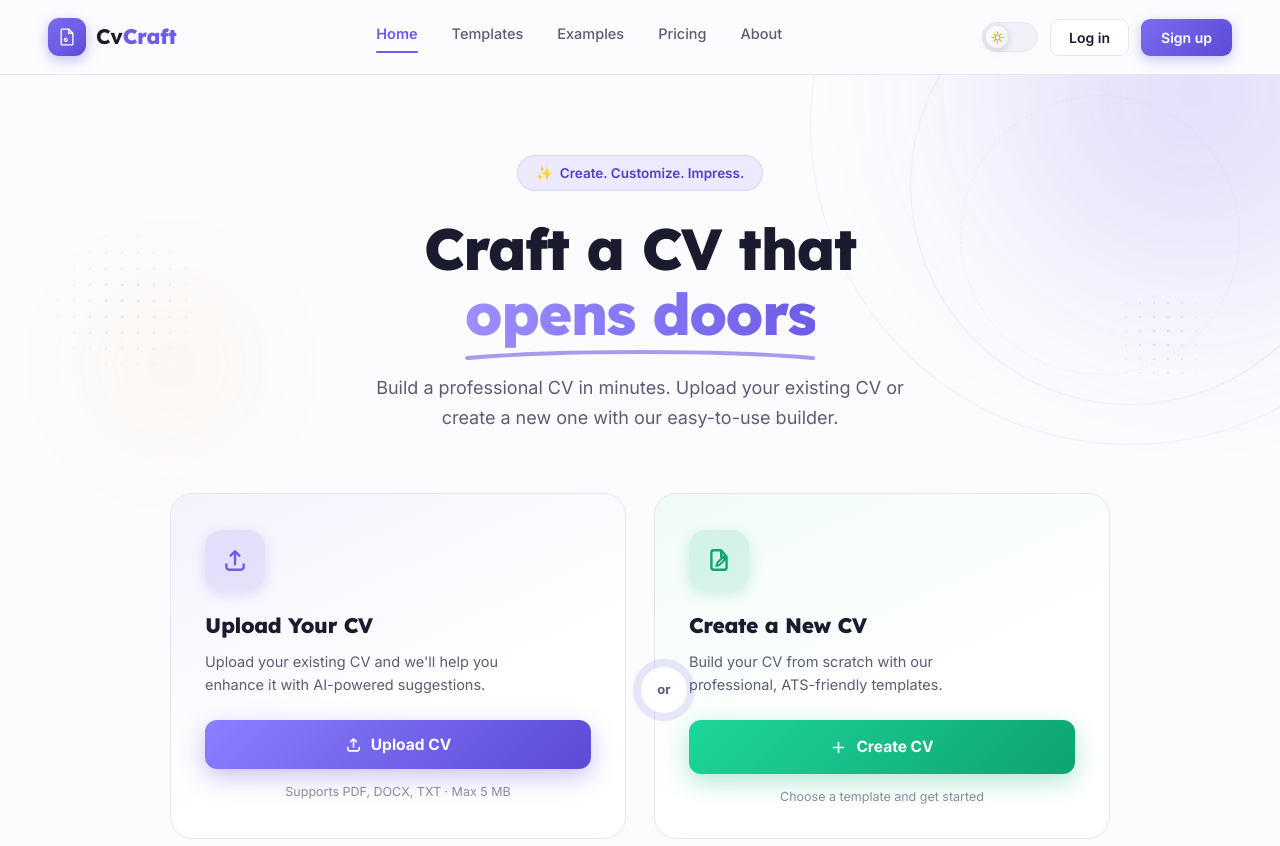
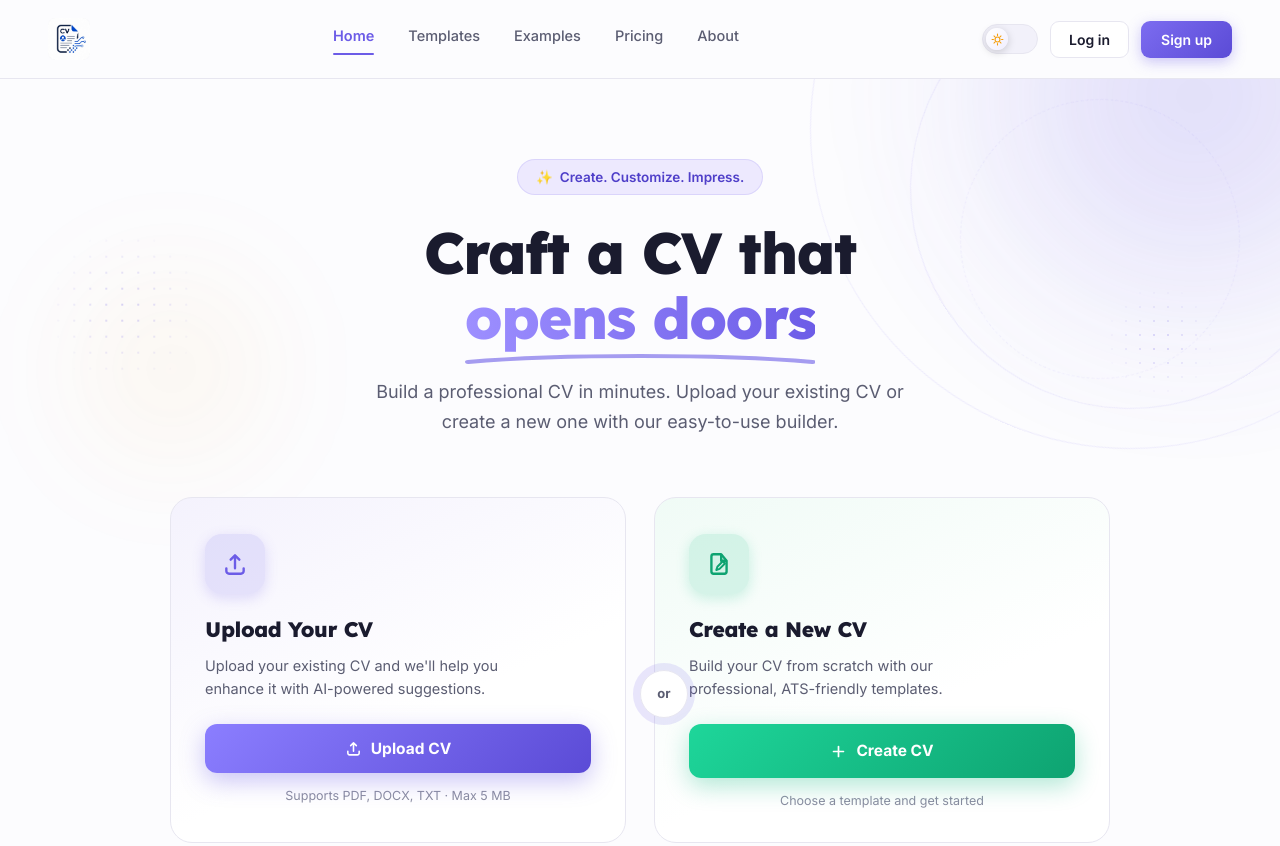
Before and after one commit to wajuayaan-ui/cvcraft, a website: page public/index.html in a window 1280 px wide. Shown: the top 846 px of the page. Drawn offline with Linux system fonts and the light colour scheme.

Commit message:
Update index.html

```diff
--- a/public/index.html
+++ b/public/index.html
@@ -185,17 +185,10 @@ button{ font-family:inherit; }
   animation:fadeDown .6s cubic-bezier(.16,.8,.3,1) both;
   transition:background .4s, border-color .4s;
 }
-.brand{ display:flex; align-items:center; gap:10px; cursor:pointer; }
-.brand-mark{
-  width:38px; height:38px; border-radius:11px;
-  background:linear-gradient(135deg,#7C6CF0 0%,#6C5CE7 55%,#5B4BD6 100%);
-  display:flex; align-items:center; justify-content:center;
-  box-shadow:0 4px 14px rgba(108,92,231,.4); flex-shrink:0;
-  transition:transform .35s cubic-bezier(.34,1.56,.64,1), box-shadow .3s;
-}
-.brand:hover .brand-mark{ transform:rotate(-10deg) scale(1.1); box-shadow:0 6px 22px rgba(108,92,231,.55); }
-.brand-name{ font-weight:700; font-size:21px; letter-spacing:-.3px; color:var(--ink); transition:color .3s; }
-.brand-name b{ color:var(--indigo); font-weight:800; }
+.brand{ display:flex; align-items:center; cursor:pointer; }
+.brand-logo{ height:42px; width:auto; display:block; transition:transform .3s cubic-bezier(.34,1.56,.64,1), opacity .2s; }
+.brand:hover .brand-logo{ transform:scale(1.04); opacity:.9; }
+body.dark .brand-logo{ filter:brightness(1.15); }
 
 .nav-links{ display:flex; align-items:center; gap:34px; }
 .nav-links a{
@@ -695,7 +688,7 @@ body:not(.dark) .bg-star{ display:none; }
 
 @media(max-width:540px){
   .nav{ padding:13px 16px; }
-  .brand-name{ font-size:18px; }
+  .brand-logo{ height:34px; }
   .hero{ padding:40px 14px 0; }
   .hero h1{ font-size:28px; letter-spacing:-.8px; line-height:1.18; }
   .hero-sub{ font-size:14.5px; max-width:100%; margin:16px auto 0; }
@@ -733,16 +726,8 @@ body:not(.dark) .bg-star{ display:none; }
 
 <!-- ─── NAV ─── -->
 <nav class="nav">
-  <div class="brand">
-    <div class="brand-mark">
-      <svg width="20" height="20" viewBox="0 0 24 24" fill="none">
-        <path d="M6 2.5h8l5 5v13a1 1 0 0 1-1 1H6a1 1 0 0 1-1-1V3.5a1 1 0 0 1 1-1z" stroke="#fff" stroke-width="1.6" stroke-linejoin="round"/>
-        <path d="M14 2.5v5h5" stroke="#fff" stroke-width="1.6" stroke-linejoin="round"/>
-        <circle cx="10.5" cy="15.5" r="2.5" fill="#fff"/>
-        <path d="M9.6 15.6l.6.6 1.4-1.4" stroke="#6C5CE7" stroke-width="1.1" stroke-linecap="round" stroke-linejoin="round"/>
-      </svg>
-    </div>
-    <div class="brand-name">Cv<b>Craft</b></div>
+  <div class="brand" onclick="location.href='index.html'" style="cursor:pointer;">
+    <img src="cvcraft-logo.png" alt="CvCraft.ai" class="brand-logo">
   </div>
 
   <div class="nav-links">
@@ -1014,7 +999,7 @@ fileInput.addEventListener('change', () => {
 });
 modalCancel.addEventListener('click', () => { modal.classList.remove('show'); fileInput.value = ''; });
 modal.addEventListener('click', e => { if (e.target === modal) modal.classList.remove('show'); });
-modalContinue.addEventListener('click', () => { window.location.href = 'cvcraft-builder.html?source=upload'; });
+modalContinue.addEventListener('click', () => { window.location.href = 'cv-import.html'; });
 
 /* ── Scroll-reveal + count-up ── */
 const prefersReduced = window.matchMedia('(prefers-reduced-motion:reduce)').matches;
```
